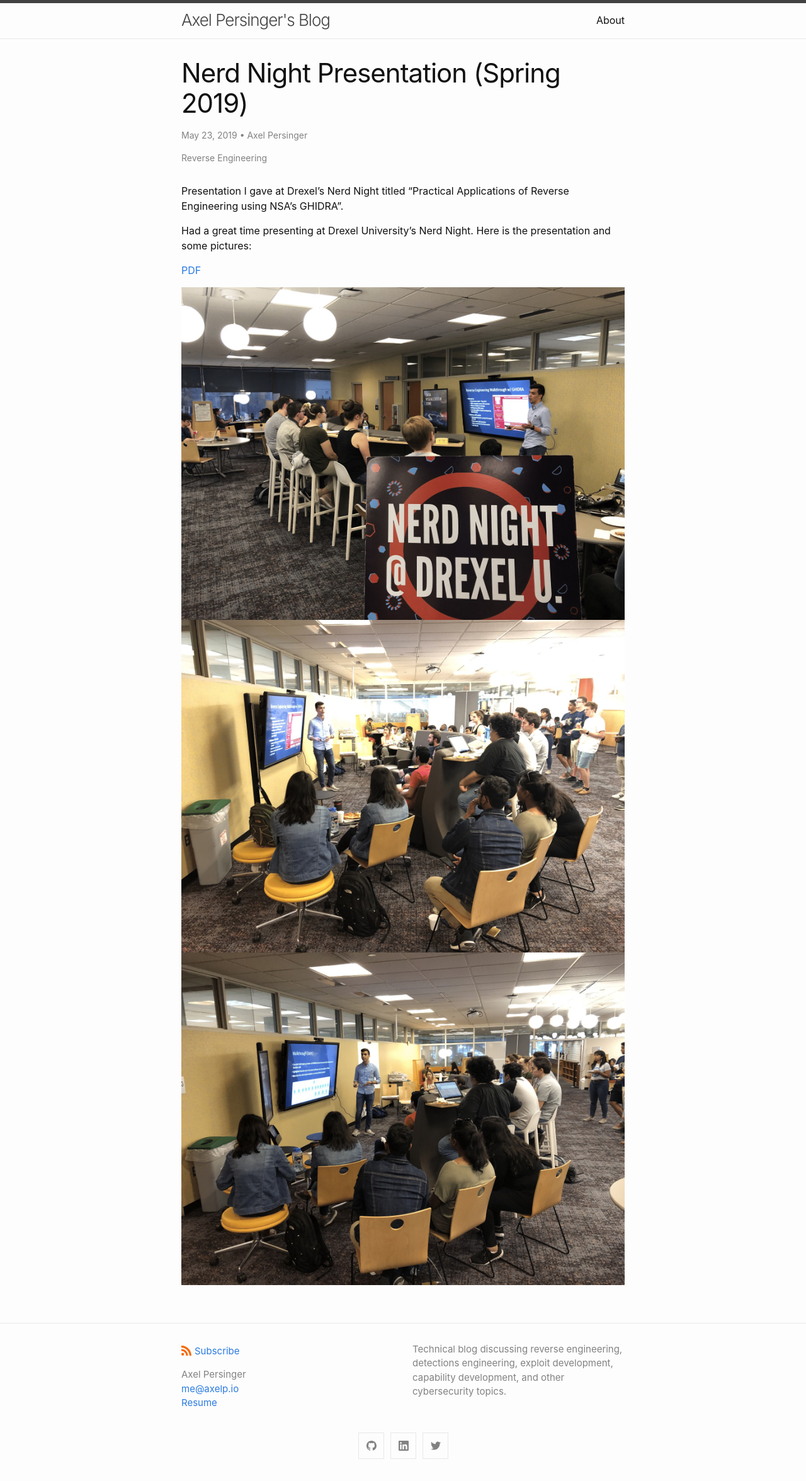
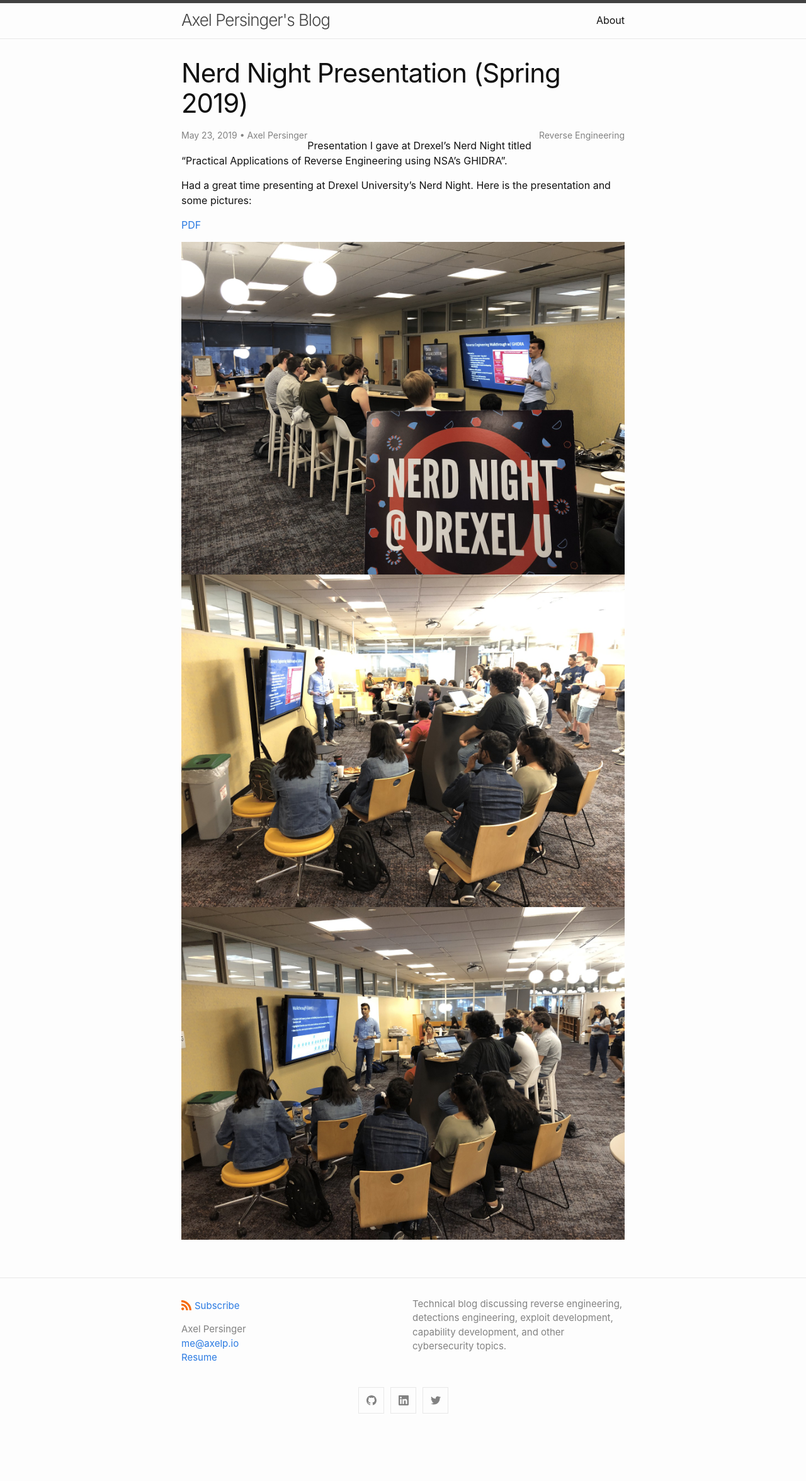
Before and after one commit to CuckooEXE/cuckooexe.github.io, a Jekyll site: the page built from _posts/2019-5-23-Nerd-Night.md, in a window 1280 px wide. Shown: the whole page at 63% size. Built offline with Jekyll 4.4.1, drawn with Linux system fonts in a browser that asks for light colours; comment, search, counter and statistics services are not loaded; after the commit the page ends 2279 px from its top, so only the background shows below that.

Commit message:
Update post.html

```diff
--- a/_layouts/post.html
+++ b/_layouts/post.html
@@ -5,7 +5,8 @@ layout: default
 
   <header class="post-header">
     <h1 class="post-title p-name" itemprop="name headline">{{ page.title | escape }}</h1>
-    <p class="post-meta">
+    <div>
+        <p class="post-meta" style="float: left">
         {%- assign date_format = site.minima.date_format | default: "%b %-d, %Y" -%}
         <time class="dt-published" datetime="{{ page.date | date_to_xmlschema }}" itemprop="datePublished">
             {{ page.date | date: date_format }}
@@ -24,13 +25,14 @@ layout: default
                 {%- if forloop.last == false %}, {% endif -%}
             {% endfor %}
         {%- endif -%}</p>
-      <p class="post-meta">{%- if page.categories -%}
+        <p class="post-meta" style="float: right">{%- if page.categories -%}
         {% for category in page.categories %}
             <span itemprop="author" itemscope itemtype="http://schema.org/Person">
             <span class="p-author h-card" itemprop="name">{{ category }}</span></span>
             {%- if forloop.last == false %} | {% endif -%}
         {% endfor %}
         {%- endif -%}</p>
+        </div>
   </header>
 
   <div class="post-content e-content" itemprop="articleBody">
```
Lines whose indentation alone changed are shown as unchanged.
